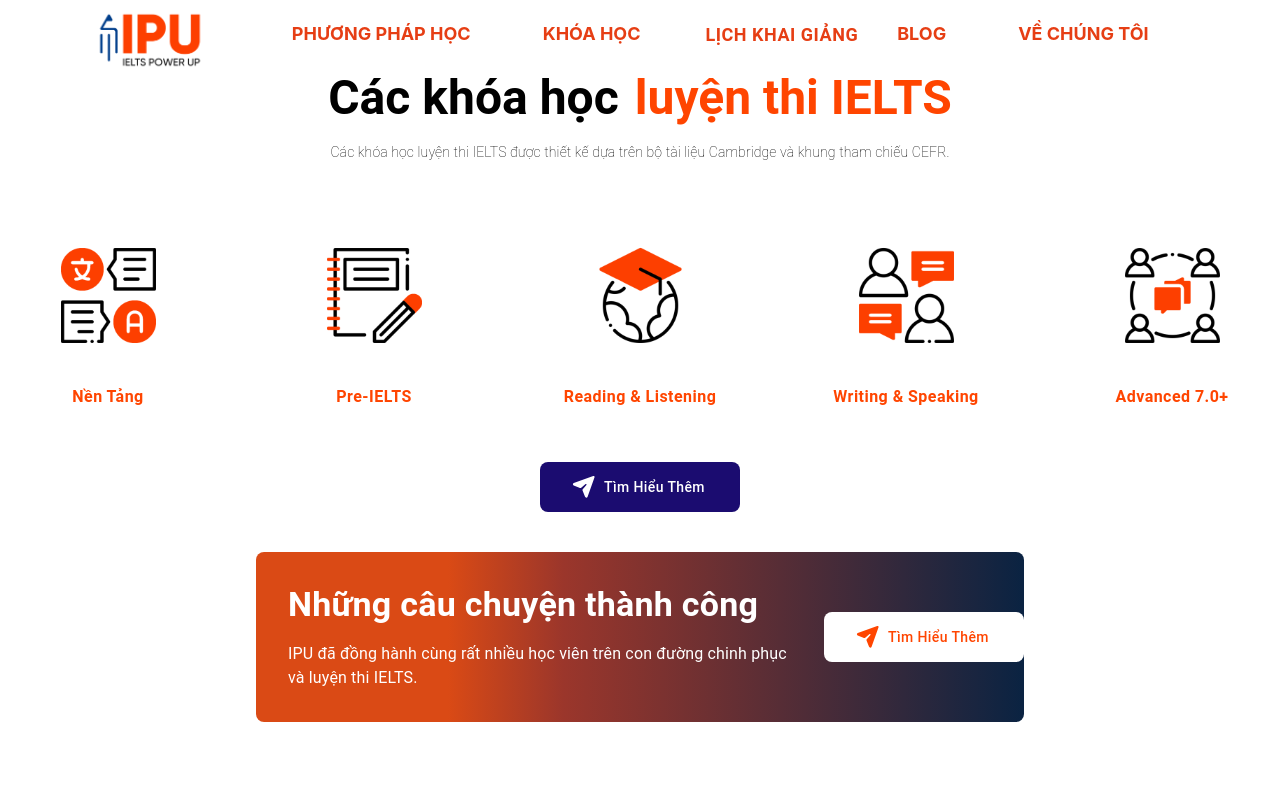
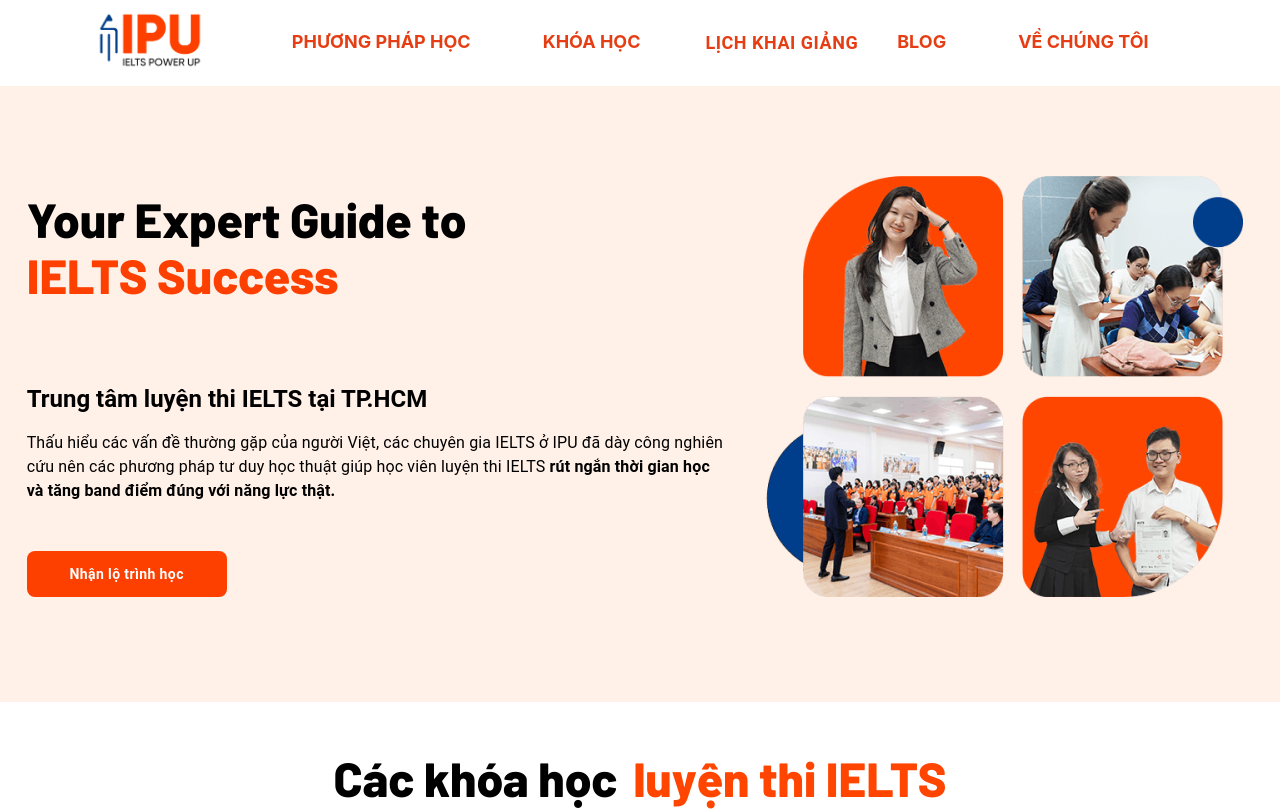
Before and after one commit to ltchieu/QuanLyTrungTamNgoaiNgu_FEWeb, a React (Create React App) app: page / in a window 1280 px wide. Shown: the top 811 px of the page. Built offline with nearby package versions, Linux system fonts and the light colour scheme; some icons are missing.

Commit message:
Them banner dau trang home

```diff
--- a/public/index.html
+++ b/public/index.html
@@ -3,6 +3,12 @@
   <head>
     <meta charset="utf-8" />
     <link rel="icon" href="%PUBLIC_URL%/favicon.ico" />
+    <link rel="preconnect" href="https://fonts.googleapis.com" />
+    <link rel="preconnect" href="https://fonts.gstatic.com" crossorigin />
+    <link
+      href="https://fonts.googleapis.com/css2?family=Barlow:ital,wght@0,500;0,600;0,700;0,800;1,500;1,600;1,700;1,800&display=swap"
+      rel="stylesheet"
+    />
     <meta name="viewport" content="width=device-width, initial-scale=1" />
     <meta name="theme-color" content="#000000" />
     <meta
--- /dev/null
+++ b/src/componets/banner.tsx
@@ -0,0 +1,86 @@
+import ptr from "../images/luyen-thi-ielts-cap-toc-tai-tphcm-quan-10-qryblfjjao5ku2tle3l8m7e2ad2oead2zzak8lr8g8.png";
+import { Box, BoxProps, Button, Typography } from "@mui/material";
+
+function Banner() {
+  const rowContainterProps: BoxProps = {
+    display: "flex",
+    flexDirection: "row",
+    justifyContent: "space-evenly",
+    alignContent: "center",
+  };
+
+  const columnContainterProps: BoxProps = {
+    display: "flex",
+    flexDirection: "column",
+    justifyContent: "center",
+    alignContent: "center",
+  };
+
+  const headerTextStyle = {
+    fontWeight: 800,
+    fontFamily: "'Barlow', Sans-serif",
+  };
+
+  return (
+    <Box {...rowContainterProps} sx={{ backgroundColor: "#FFF0E8" }}>
+      {/* Cột 1 (chữ) */}
+      <Box {...columnContainterProps} sx={{ maxWidth: 700, mb: 10 }}>
+        <Box sx={{ textAlign: "left", mt: 10 }}>
+          <Typography variant="h3" sx={{...headerTextStyle}}>
+            Your Expert Guide to
+          </Typography>
+
+          <Typography
+            variant="h3"
+            sx={{
+              color: "#FD3F00",
+              ...headerTextStyle,
+            }}
+          >
+            IELTS Success
+          </Typography>
+        </Box>
+
+        <Box sx={{ textAlign: "left", mt: 10 }}>
+          <Typography variant="h5" sx={{ fontWeight: "bold", mb: 2 }}>
+            Trung tâm luyện thi IELTS tại TP.HCM
+          </Typography>
+
+          <Typography variant="body1">
+            Thấu hiểu các vấn đề thường gặp của người Việt, các chuyên gia IELTS
+            ở IPU đã dày công nghiên cứu nên các phương pháp tư duy học thuật
+            giúp học viên luyện thi IELTS
+            <strong>
+              {" "}
+              rút ngắn thời gian học và tăng band điểm đúng với năng lực thật.
+            </strong>
+          </Typography>
+        </Box>
+
+        <Button
+          sx={{
+            backgroundColor: "#FD3F00",
+            maxWidth: 200,
+            color: "white",
+            fontWeight: "bold",
+            textTransform: "none",
+            borderRadius: 2,
+            padding: 1.3,
+            mt: 6,
+            ":hover": {
+              backgroundColor: "#003E83",
+            },
+          }}
+        >
+          Nhận lộ trình học
+        </Button>
+      </Box>
+
+      {/* Cột 2 (hình ảnh) */}
+      <Box sx={{ mt: 7, mb: 7 }}>
+        <img src={ptr} alt="" />
+      </Box>
+    </Box>
+  );
+}
+export default Banner;
--- a/src/componets/header.tsx
+++ b/src/componets/header.tsx
@@ -145,7 +145,7 @@ const Header: React.FC = () => {
     <AppBar position="sticky" color="inherit" elevation={0}>
       <Toolbar sx={{ display: "flex", justifyContent: "space-evenly" }}>
         {/* Logo */}
-        <Box sx={{ display: "flex", alignItems: "center" }}>
+        <Box sx={{ display: "flex", alignItems: "center", mb: 2 }}>
           <img src={logo} alt="logo" style={{ height: 60, marginTop: 10 }} />
         </Box>
 
--- a/src/componets/student_feedback.tsx
+++ b/src/componets/student_feedback.tsx
@@ -91,6 +91,7 @@ const StudentFeedback: React.FC = () => {
                 display: "flex",
                 flexDirection: "column",
                 backgroundColor: "#fafafa",
+                maxHeight: 260
               }}
               elevation={0}
             >
--- a/src/pages/home.tsx
+++ b/src/pages/home.tsx
@@ -9,6 +9,7 @@ import { FontAwesomeIcon } from "@fortawesome/react-fontawesome";
 import { faPaperPlane } from "@fortawesome/free-solid-svg-icons";
 import StudentFeedback from "../componets/student_feedback";
 import WhyChooseUs from "../componets/why_choose_us";
+import Banner from "../componets/banner";
 
 function HomePage() {
   const rowContainterProps: BoxProps = {
@@ -44,18 +45,29 @@ function HomePage() {
 
   return (
     <>
-      <Box {...rowContainterProps} sx={{ gap: 2 }}>
+      <Banner />
+      <Box {...rowContainterProps} sx={{ gap: 2, mt: 6 }}>
         <Typography
           variant="h3"
           gutterBottom
-          sx={{ fontWeight: "bold", marginBottom: 2 }}
+          sx={{
+            fontWeight: 800,
+            marginBottom: 2,
+            fontFamily: "'Barlow', Sans-serif",
+          }}
         >
           Các khóa học
         </Typography>
+
         <Typography
           variant="h3"
           gutterBottom
-          sx={{ fontWeight: "bold", color: "orangered", marginBottom: 2 }}
+          sx={{
+            fontWeight: 800,
+            color: "orangered",
+            marginBottom: 2,
+            fontFamily: "'Barlow', Sans-serif",
+          }}
         >
           luyện thi IELTS
         </Typography>
@@ -212,7 +224,7 @@ function HomePage() {
             alignItems: "center",
             justifyContent: "space-between",
             gap: 7,
-            ml: 6
+            ml: 6,
           }}
         >
           {/* Cột bên trái (chữ) */}
```
Also changed, not shown: src/images/luyen-thi-ielts-cap-toc-tai-tphcm-quan-10-qryblfjjao5ku2tle3l8m7e2ad2oead2zzak8lr8g8.png (added).
